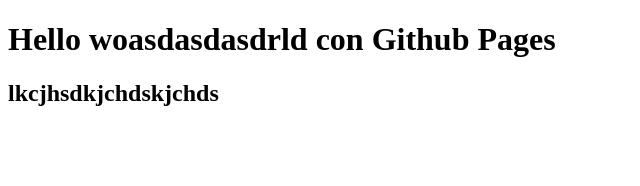
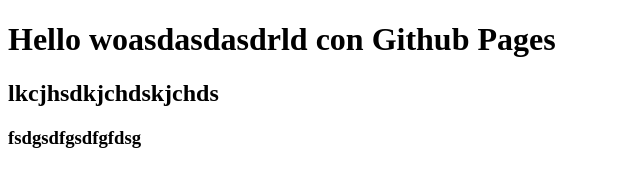
Before and after one commit to resistencia1/resistencia1.github.io, a plain HTML site: page index.html in a window 1280 px wide. Shown: the whole page, without its empty margins (0-640 px from the left). Drawn offline with Linux system fonts and the light colour scheme.

Commit message:
segundosdfsdf comfgsfgmsfdgit

```diff
--- a/index.html
+++ b/index.html
@@ -8,5 +8,6 @@
 <body>
     <h1>Hello woasdasdasdrld con Github Pages</h1>
     <h2>lkcjhsdkjchdskjchds</h2>
+    <h3>fsdgsdfgsdfgfdsg</h3>
 </body>
 </html>
```
